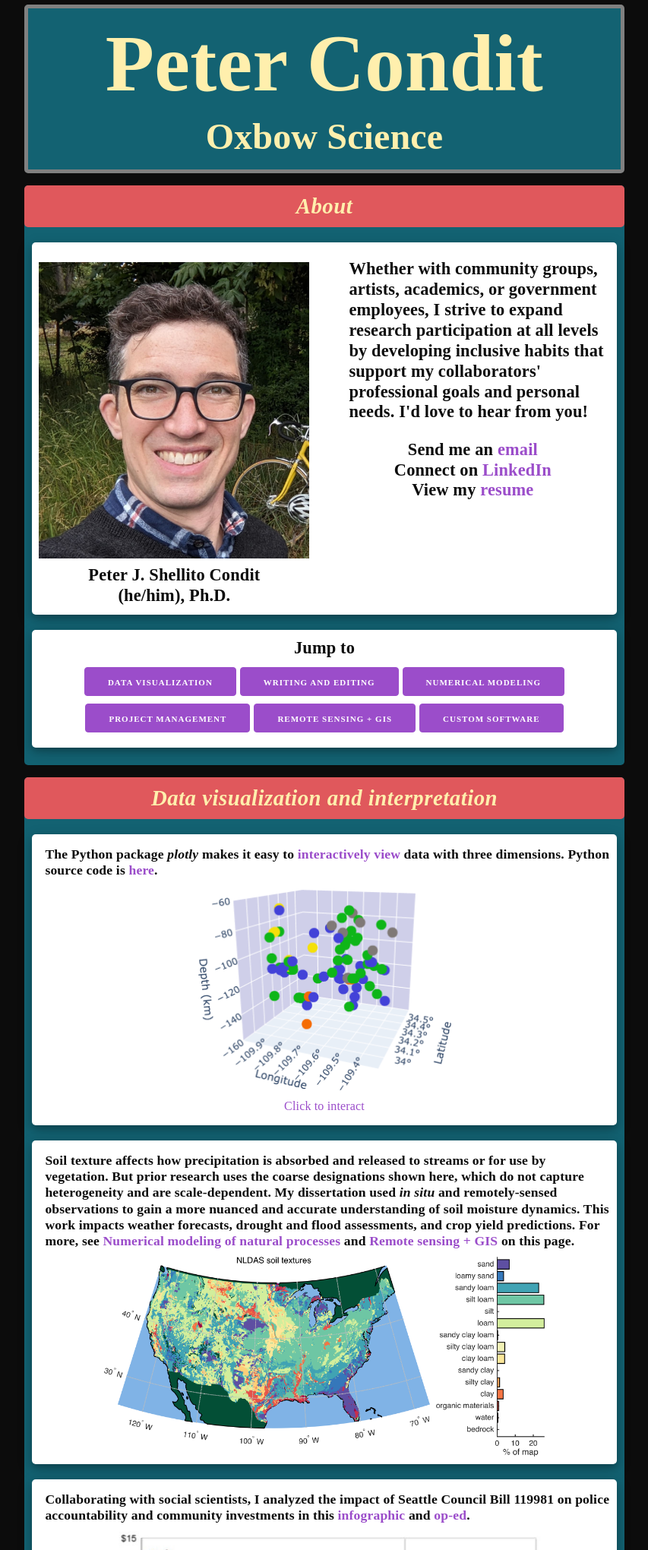
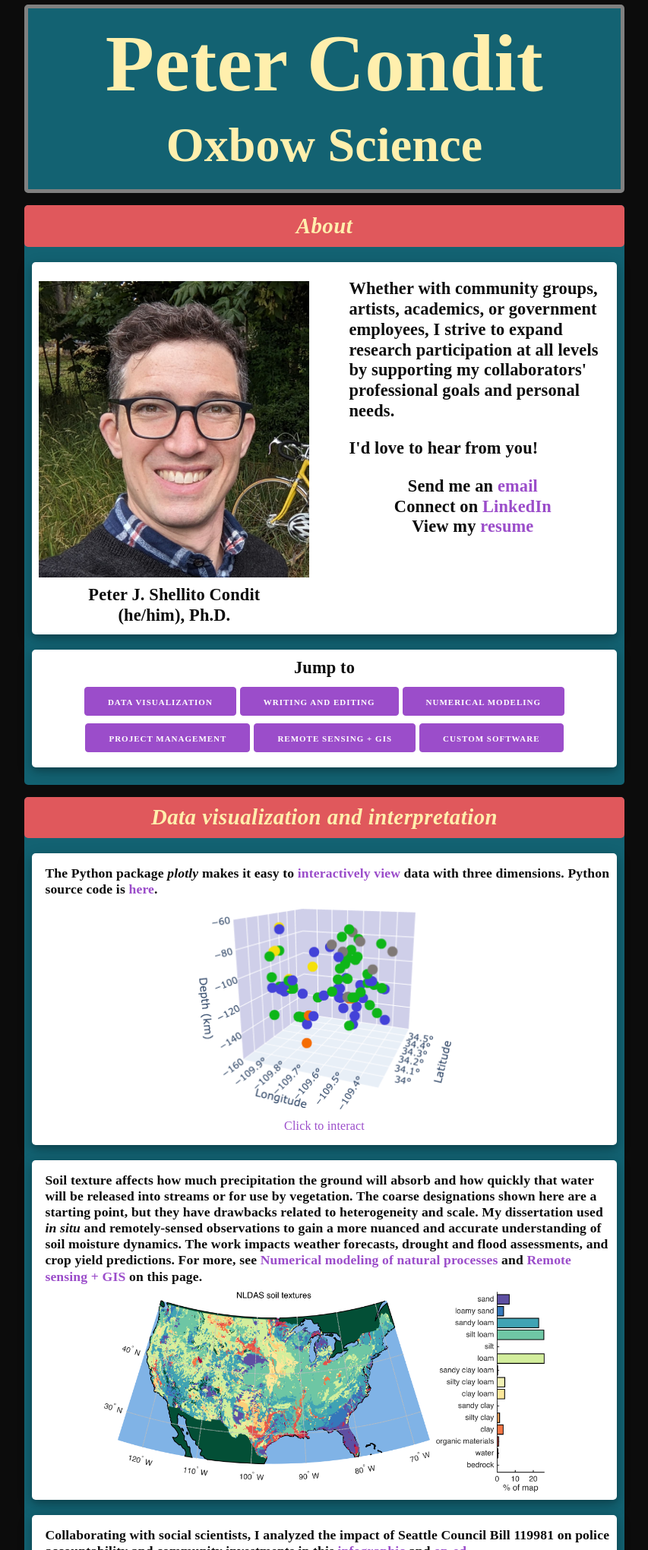
Before and after one commit to pshellito/peter-condit-website, a plain HTML site: page index.html in a window 1280 px wide. Shown: the top 2040 px of the page at 76% size, without its empty margins (213-1066 px from the left). Drawn offline with Linux system fonts and the light colour scheme; a web font is replaced by a local one.

Commit message:
update text and title sizing

```diff
--- a/index.html
+++ b/index.html
@@ -61,9 +61,11 @@
             <p class="abouttext">
               Whether with community groups, artists,
               academics, or government employees, I strive to expand
-              research participation at all levels by developing
-              inclusive habits that support my
+              research participation at all levels by
+              supporting my
               collaborators' professional goals and personal needs.
+            </p>
+            <p class="abouttext">
               I'd love to hear from you!
             </p>
             <p class="abouttext centered contact" >
@@ -109,10 +111,11 @@
         </div>
         <div class="polaroid">
           <p class="leadtext">
-            Soil texture affects how precipitation is absorbed and released to streams or for use by vegetation.
-            But prior research uses the coarse designations shown here, which do not capture heterogeneity and are scale-dependent.
+            Soil texture affects how much precipitation the ground will absorb
+            and how quickly that water will be released into streams or for use by
+            vegetation. The coarse designations shown here are a starting point, but they have drawbacks related to heterogeneity and scale.
             My dissertation used <i>in situ</i> and remotely-sensed observations to gain a more
-            nuanced and accurate understanding of soil moisture dynamics. This work impacts weather forecasts, drought and flood
+            nuanced and accurate understanding of soil moisture dynamics. The work impacts weather forecasts, drought and flood
             assessments, and crop yield predictions. For more, see <a href="#numericalmodeling">Numerical
             modeling of natural processes</a> and <a href="#remotesensing">Remote sensing + GIS</a> on this page.
           </p>
@@ -244,7 +247,7 @@
           Ensemble simulations and parameter calibration can improve model estimates of soil moisture.
           Below, I created over a dozen simulations of soil moisture (gray lines) with the Noah land surface model
           by perturbing some of its parameters. I then used a machine learning algorithm
-          to create solutions that have been calibrated to a few different observational
+          to create solutions that are calibrated to a few different observational
           datasets (blue, green, and red lines).
         </p>
         <p class="followtext">
--- a/style.css
+++ b/style.css
@@ -1250,7 +1250,7 @@ ul.footer {
   padding: 0em 0em 0.2em 0em;
 }
 .tagline {
-  font-size: 6vw;
+  font-size: 8vw;
   margin-top: 0.1em;
   margin-bottom: 0.3em;
 }
@@ -1261,6 +1261,6 @@ ul.footer {
     font-size: 10.5rem;
   }
   .tagline {
-    font-size: 4.8rem;
+    font-size: 6.4rem;
   }
 }
```
